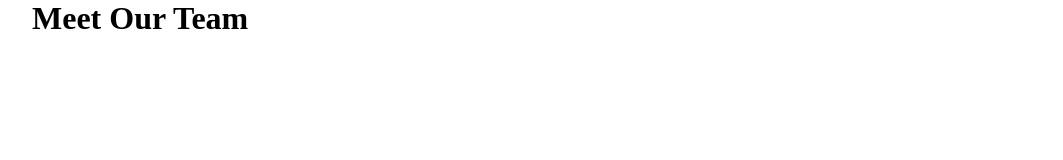
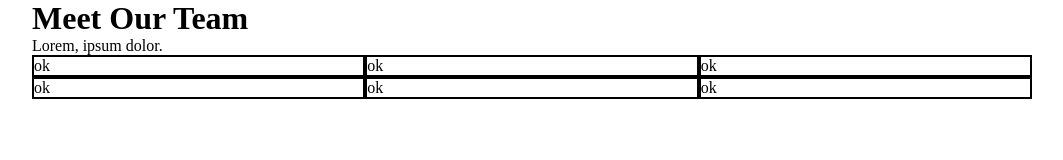
Before and after one commit to AlessandroFacci/html-css-float-cards, a plain HTML site: page index.html in a window 1280 px wide. Shown: the whole page, without its empty margins (108-1171 px from the left). Drawn offline with Linux system fonts and the light colour scheme.

Commit message:
add card

```diff
--- a/css/style.css
+++ b/css/style.css
@@ -17,3 +17,18 @@ img {
   margin: 0 auto;
   padding: 0;
 }
+
+.clearfix::after {
+  content: "";
+  display: block;
+  clear: both;
+}
+
+.debug {
+  border: 2px solid black;
+}
+
+.card {
+  width: calc(100% / 3);
+  float: left;
+}
--- a/index.html
+++ b/index.html
@@ -12,6 +12,14 @@
     <header class="container">
       <h1>Meet Our Team</h1>
     </header>
-    <main></main>
+    <main class="container clearfix">
+      <p>Lorem, ipsum dolor.</p>
+      <div class="card debug">ok</div>
+      <div class="card debug">ok</div>
+      <div class="card debug">ok</div>
+      <div class="card debug">ok</div>
+      <div class="card debug">ok</div>
+      <div class="card debug">ok</div>
+    </main>
   </body>
 </html>
```
